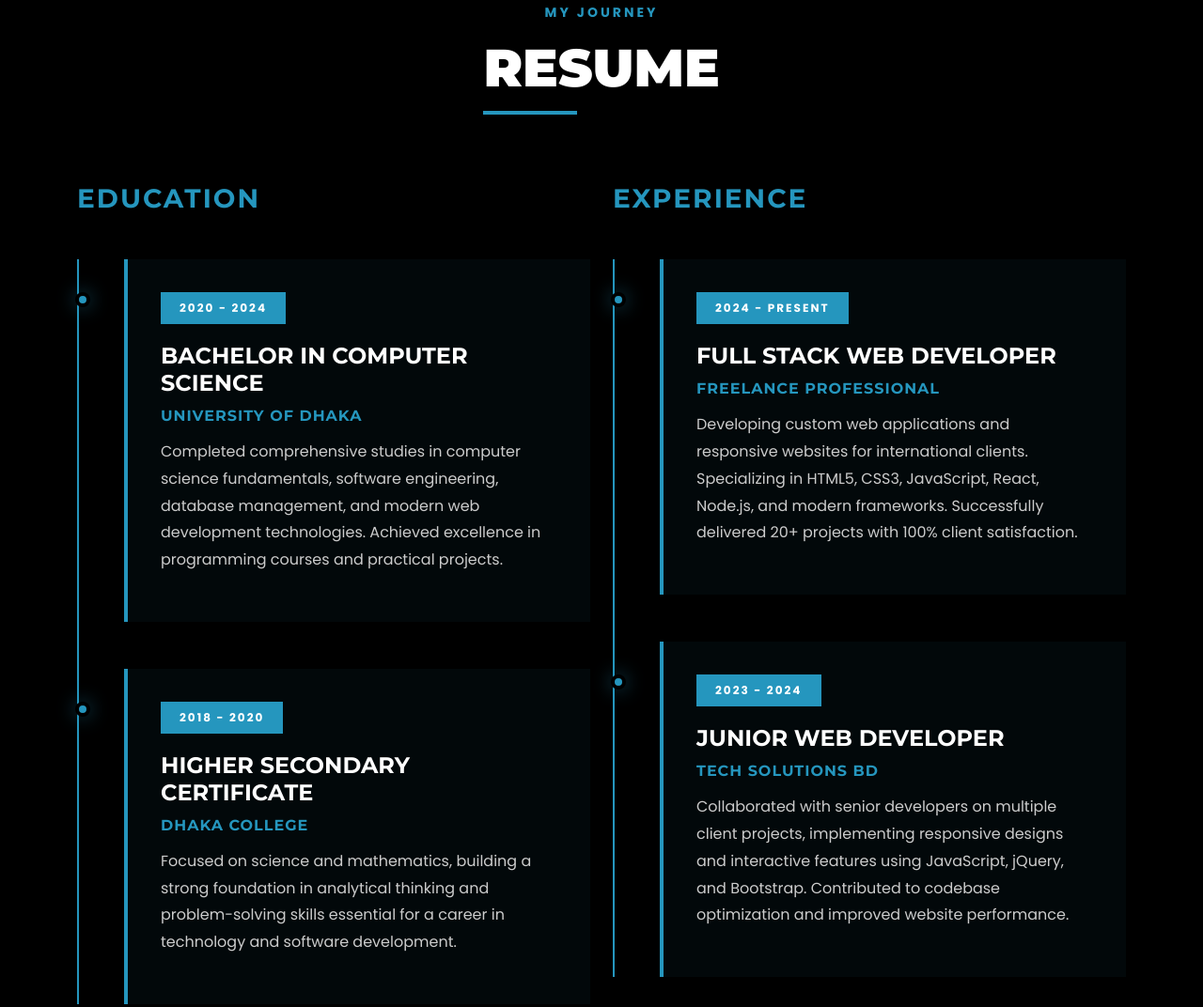
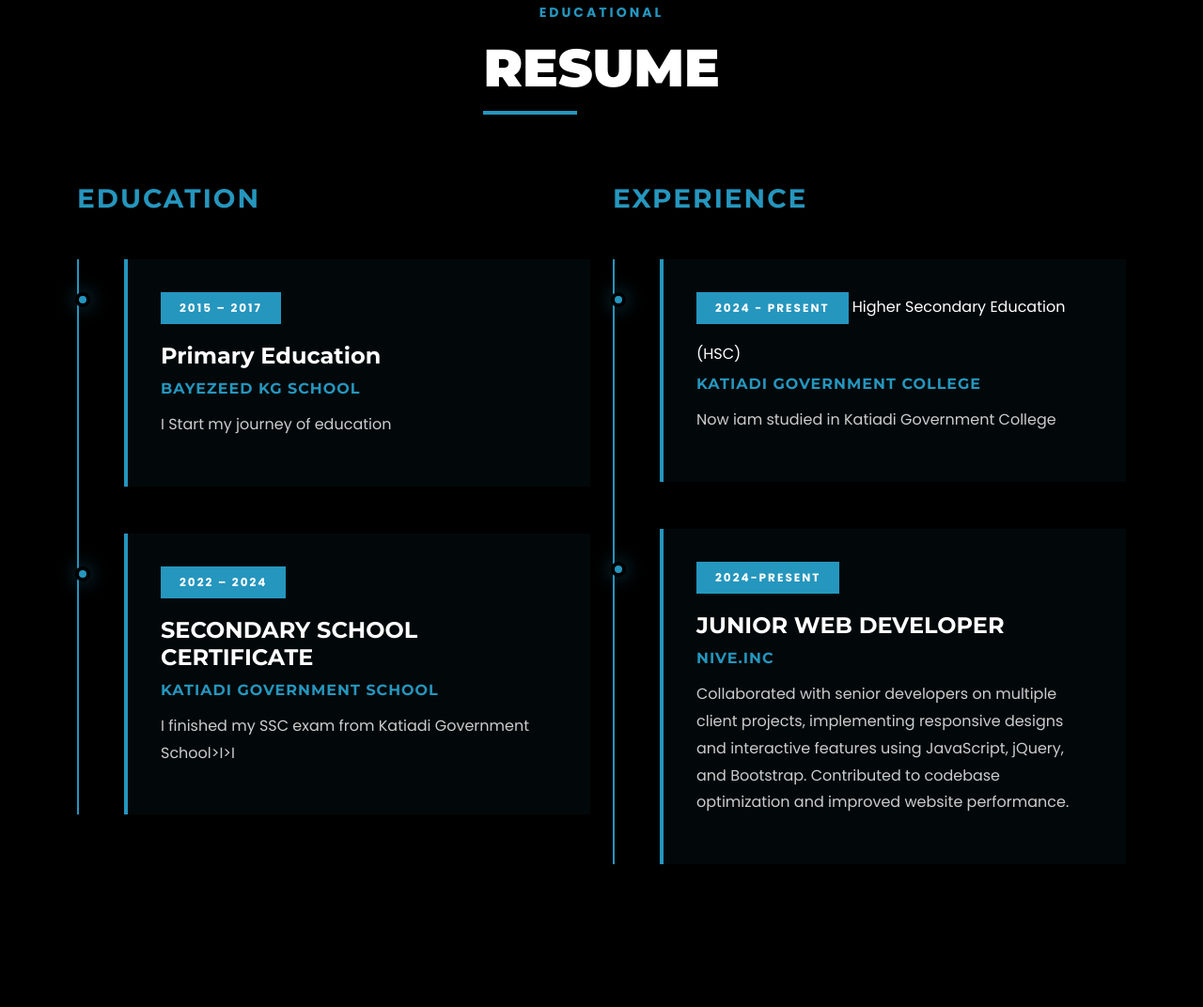
Before and after one commit to Spsiamahmed/official, a plain HTML site: page index.html in a window 1280 px wide. Shown: the part 2115-3187 px from the top of the page at 94% size. Drawn offline with nearby package versions, Linux system fonts and the light colour scheme.

Commit message:
index.html

```diff
--- a/index.html
+++ b/index.html
@@ -3,7 +3,7 @@
 <head>
     <meta charset="UTF-8">
     <meta name="viewport" content="width=device-width, initial-scale=1.0">
-    <meta name="google-site-verification" content="u0SIe1qPYIBpdEY5tf1fp_2diX080VaB80RKxNC7gvc" />
+
     <title>SP Siam Ahmed | Official Website | Full Stack Web Developer & SEO Expert</title>
 
     <meta name="description" content="SP Siam Ahmed — Official Website. Full Stack Web Developer, Designer & SEO Expert from Bangladesh. Student of Katiadi Government College. Explore my portfolio, projects & services.">
@@ -1162,7 +1162,7 @@
                         </div>
                         <div class="skill-modern">
                             <div class="skill-header">
-                                <span>React & Node.js</span>
+                         <span>React & Node.js</span>
                                 <span class="percentage">80%</span>
                             </div>
                             <div class="progress-modern">
@@ -1179,7 +1179,7 @@
     <section id="resume">
         <div class="container">
             <div class="section-header" data-aos="fade-up">
-                <div class="subtitle">MY JOURNEY</div>
+                <div class="subtitle">Educational </div>
                 <h2>RESUME</h2>
             </div>
             <div class="row">
@@ -1187,16 +1187,16 @@
                     <h3 class="mb-5" style="color: var(--primary-color); text-transform: uppercase; letter-spacing: 2px;">EDUCATION</h3>
                     <div class="timeline">
                         <div class="timeline-item">
-                            <span class="timeline-date">2020 - 2024</span>
-                            <h4>BACHELOR IN COMPUTER SCIENCE</h4>
-                            <h5>University of Dhaka</h5>
-                            <p>Completed comprehensive studies in computer science fundamentals, software engineering, database management, and modern web development technologies. Achieved excellence in programming courses and practical projects.</p>
+                            <span class="timeline-date">2015 – 2017</span>
+                            <h4>Primary Education</h4>
+                            <h5>Bayezeed KG School</h5>
+                            <p>I Start my journey of education </p>
                         </div>
                         <div class="timeline-item">
-                            <span class="timeline-date">2018 - 2020</span>
-                            <h4>HIGHER SECONDARY CERTIFICATE</h4>
-                            <h5>Dhaka College</h5>
-                            <p>Focused on science and mathematics, building a strong foundation in analytical thinking and problem-solving skills essential for a career in technology and software development.</p>
+                            <span class="timeline-date">2022 – 2024</span>
+                            <h4> SECONDARY SCHOOL CERTIFICATE</h4>
+                            <h5>Katiadi Government School</h5>
+                            <p>I finished my SSC exam from Katiadi Government School>I>I
                         </div>
                     </div>
                 </div>
@@ -1205,14 +1205,13 @@
                     <div class="timeline">
                         <div class="timeline-item">
                             <span class="timeline-date">2024 - PRESENT</span>
-                            <h4>FULL STACK WEB DEVELOPER</h4>
-                            <h5>Freelance Professional</h5>
-                            <p>Developing custom web applications and responsive websites for international clients. Specializing in HTML5, CSS3, JavaScript, React, Node.js, and modern frameworks. Successfully delivered 20+ projects with 100% client satisfaction.</p>
-                        </div>
+                   Higher Secondary Education (HSC)<h4>
+                            <h5>Katiadi Government College</h5>
+                            <p> Now iam studied in Katiadi Government College </p>
+                            </div>
                         <div class="timeline-item">
-                            <span class="timeline-date">2023 - 2024</span>
-                            <h4>JUNIOR WEB DEVELOPER</h4>
-                            <h5>Tech Solutions BD</h5>
+                            <span class="timeline-date">2024-present</span>              <h4>JUNIOR WEB DEVELOPER</h4>
+                            <h5> Nive.inc </h5>
                             <p>Collaborated with senior developers on multiple client projects, implementing responsive designs and interactive features using JavaScript, jQuery, and Bootstrap. Contributed to codebase optimization and improved website performance.</p>
                         </div>
                     </div>
```
